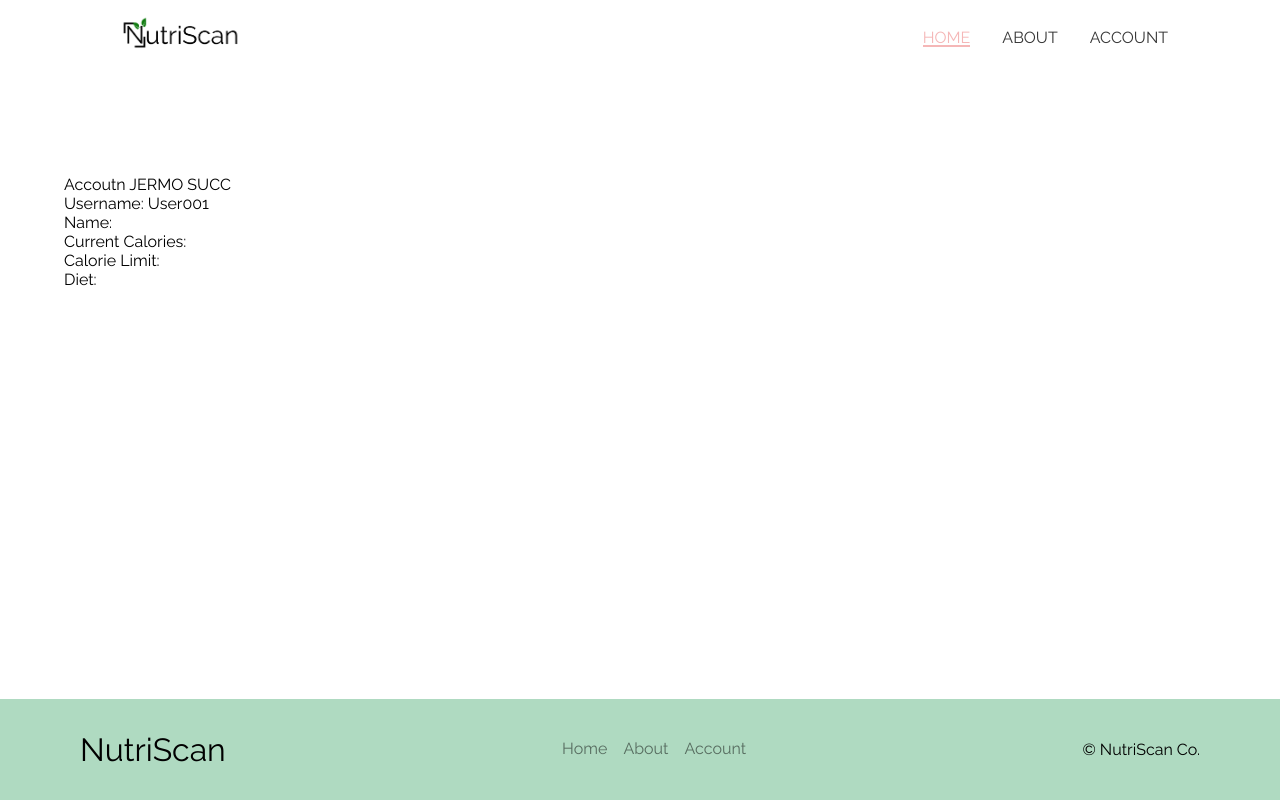
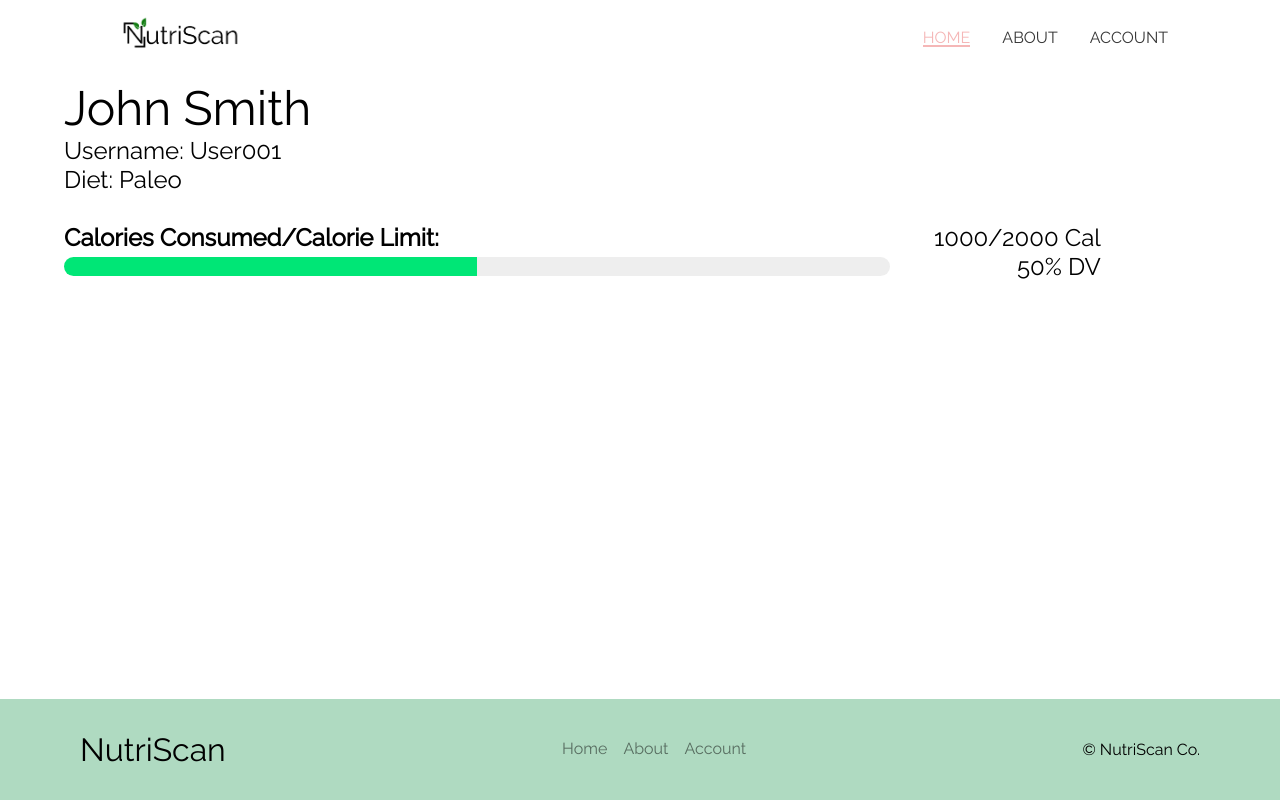
Before and after one commit to abdullahzameek/NutriScan, a React (Create React App) app: page /account in a window 1280 px wide. Built offline with nearby package versions, Linux system fonts and the light colour scheme; no server answers.

Commit message:
Updated Analytics Page
Updated Analytics Page

```diff
--- a/src/index.css
+++ b/src/index.css
@@ -400,7 +400,7 @@ article.home-article {
 
 .data-point {
 	width: 90%;
-	margin: 1em auto;
+	/*margin: 1em auto;*/
 	display: grid;
 	grid-template-areas: 'heading number-amt' 'bar number-pct';
 	grid-template-columns: 1fr auto;
@@ -459,6 +459,23 @@ main.primary div.content {
 
 main.primary footer {
 	font-size: 1em;
+}
+
+.analytics-container {
+	height: 0em;
+	max-height: 0em;
+	overflow: hidden;
+	padding: 0em;
+	-webkit-transition: max-height 4s ease-in;
+	-ms-transition: max-height 4s ease-in;
+	-moz-transition: max-height 4s ease-in;
+	-o-transition: max-height 4s ease-in;
+	transition: max-height 4s ease-in;
+}
+
+.analytics-container.show {
+	height: auto;
+	max-height: 1000em;
 }
 
 @media only screen and (max-width: 768px) {
--- a/src/pages/AccountPage.js
+++ b/src/pages/AccountPage.js
@@ -4,18 +4,19 @@ class AccountPage extends React.Component {
 	constructor(props) {
 		super(props)
         this.state = {
-            name: "",
-            calorieLimit: "",
-            currentCalories: "",
-			diet: ""
+        	showData: false,
+            name: "John Smith",
+            cals: 1000,
+            calLimit: 2000,
+			diet: "Paleo"
 		};
-
 	}
 
     componentDidMount() {
         var userId = "User001";
         var thisTemp = this;
-        fetch("http://nutriscan.appspot.com/get-name-by-userid", {
+
+        fetch("http://nutriscan.appspot.com/get-username-by-userid", {
             mode: "cors",
             method: "POST",
             headers: {"Content-Type": "application/json"},
@@ -23,11 +24,11 @@ class AccountPage extends React.Component {
         }).then(function(response) {
             return response.json();
         }).then(function(name) {
-            alert(name);
             thisTemp.setState({
                 name: name
             });
         });
+
         fetch("http://nutriscan.appspot.com/get-current-calories-by-userid", {
             mode: "cors",
             method: "POST",
@@ -35,53 +36,72 @@ class AccountPage extends React.Component {
             body: JSON.stringify({UserID: userId})
         }).then(function(response) {
             return response.json();
-        }).then(function(calories) {
+        }).then(function(cals) {
             thisTemp.setState({
-                currentCalories: calories
+                cals: cals
             });
         });
-        fetch("http://nutriscan.appspot.com/get-calorie-limit-by-userid", {
+
+        fetch("http://nutriscan.appspot.com/get-total-calories-by-userid", {
             mode: "cors",
             method: "POST",
             headers: {"Content-Type": "application/json"},
             body: JSON.stringify({UserID: userId})
         }).then(function(response) {
             return response.json();
-        }).then(function(calorieLimit) {
-            thisTemp.state({
-                calorieLimit: calorieLimit
+        }).then(function(calLimit) {
+            thisTemp.setState({
+                calLimit: calLimit
             });
         });
-        fetch("http://nutriscan.appspot.com/get-diet-by-userid", {
-            mode: "cors",
-            method: "POST",
-            headers: {"Content-Type": "application/json"},
-            body: JSON.stringify({UserID: userId})
-        }).then(function(response) {
-            return response.json();
-        }).then(function(diet) {
-            thisTemp.state({
-                diet: diet
-            });
-        });
+
+        // fetch("http://nutriscan.appspot.com/get-diet-by-userid", {
+        //     mode: "cors",
+        //     method: "POST",
+        //     headers: {"Content-Type": "application/json"},
+        //     body: JSON.stringify({UserID: userId})
+        // }).then(function(response) {
+        //     return response.json();
+        // }).then(function(diet) {
+        //     thisTemp.state({
+        //         diet: diet
+        //     });
+        // });
+
+        setTimeout(function() {
+        	thisTemp.setState({
+        		showData: true
+        	});
+        }, 800);
     }
 
 	render() {
+		const calPct = Math.round(this.state.cals/this.state.calLimit * 100);
+		var calStyle = {
+			backgroundSize: calPct + '% 100%, 100% 100%'
+		};
+
 		return (
           <main className = "primary">
 	          <section className = "main">
 	          	<article>
-	          		<br />
-	          		<br />
-	          		<br />
-	          		<br />
-	          		<br />
-	          		Accoutn JERMO SUCC
-                    <div>Username: User001</div>
-                    <div>Name: {this.state.name}</div>
-                    <div>Current Calories: {this.state.currentCalories}</div>
-                    <div>Calorie Limit: {this.state.calorieLimit}</div>
-                    <div>Diet: {this.state.diet}</div>
+		          	<div className = {this.state.showData ? "analytics-container show" : "analytics-container"}>
+		          		<header>
+		          			<span className = "heading">{this.state.name}</span>
+		          		</header>
+
+		          		<div className = "content">
+		                    <div>Username: User001</div>
+		                    <div>Diet: {this.state.diet}</div><br />
+
+				          	<div className = "data-point">
+				          		<span className = "data-heading">Calories Consumed/Calorie Limit: </span>
+				          		<span className = "data-number">{this.state.cals}/{this.state.calLimit} Cal</span>
+				          		<div className = "data-bar" style = {calStyle}></div>
+				          		<span className = "data-number">{calPct}% DV</span>
+				          	</div>
+	                    </div>
+                    </div>
 	          	</article>
           	</section>
           </main>
--- a/src/pages/HomePage.js
+++ b/src/pages/HomePage.js
@@ -107,7 +107,6 @@ class HomePage extends React.Component {
                     thisTemp.setState({
                     	foodDataNodes: thisTemp	.state.foodDataNodes.concat([<FoodDataContainer foodName = {foodName} cals = {cals} carbs = {carbs} protein = {protein} fat = {fat} fiber = {fiber} calLimit = {calLimit} />])
                     });
-
                 });
               }
             };
```
